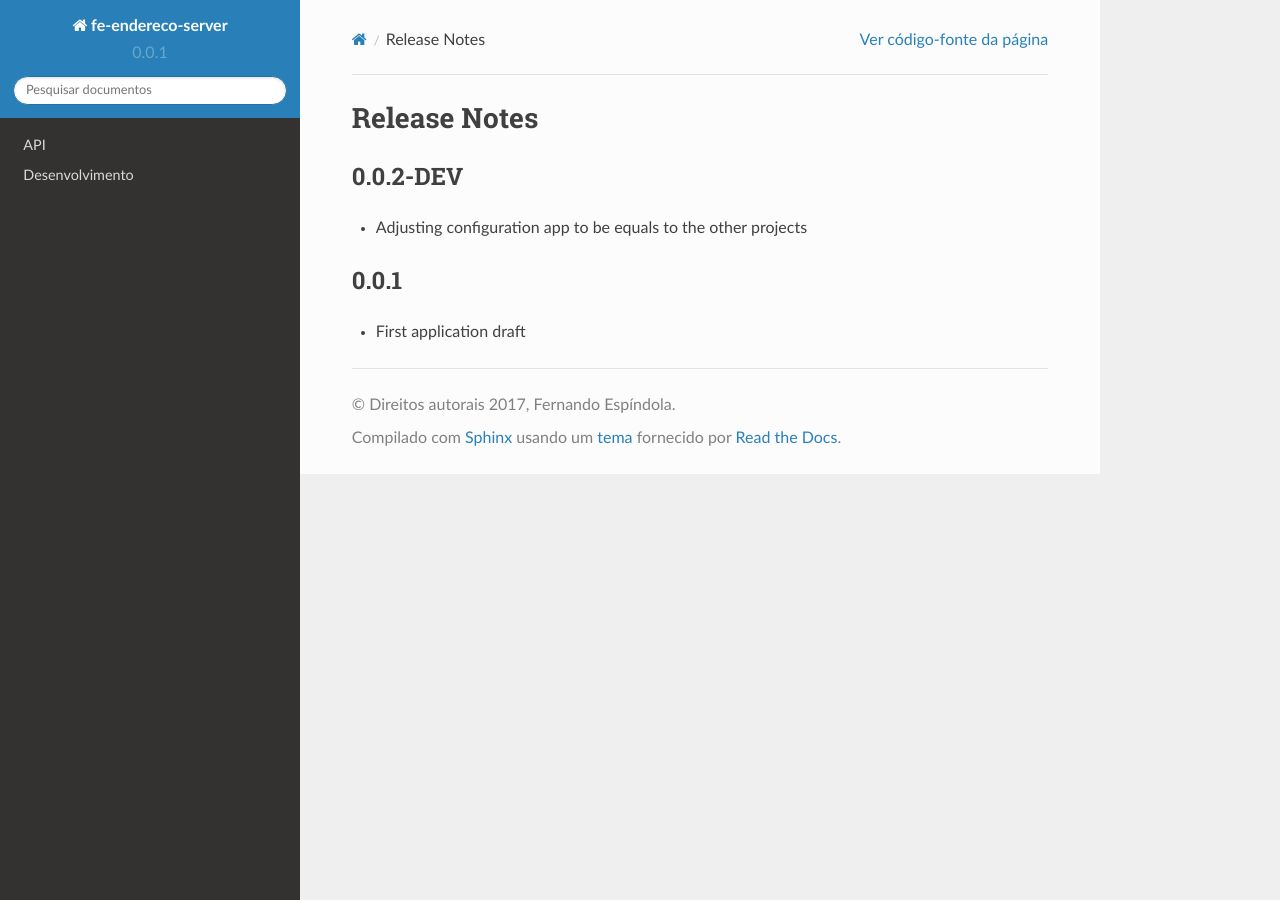
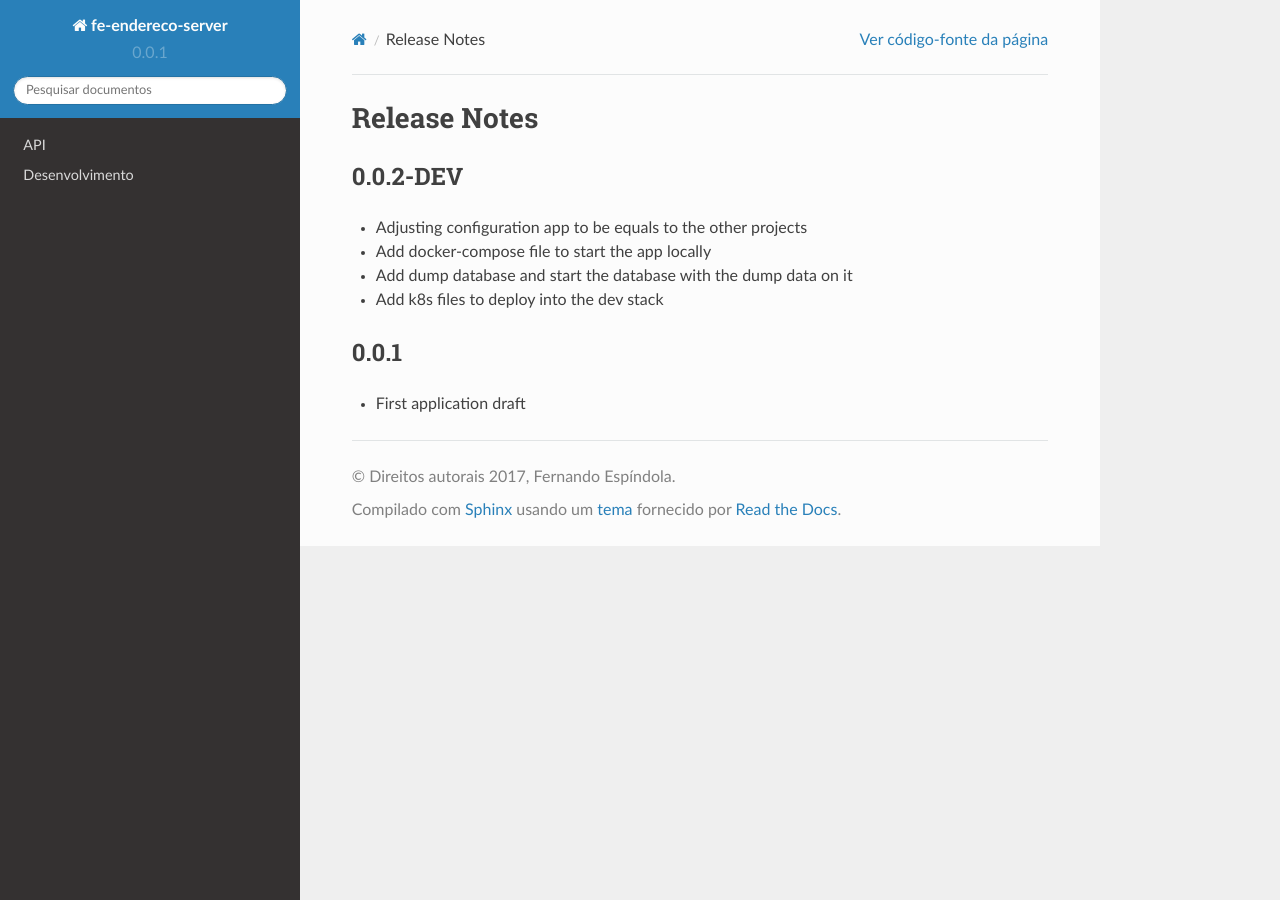
Before and after one commit to fernandoe/fe-endereco-server, a Sphinx documentation site: the page built from docs/release-notes.md, in a window 1280 px wide. Built offline with Sphinx 7.4.7 and the Read the Docs theme 2.0.0, drawn with Linux system fonts in a browser that asks for light colours.

Commit message:
Add k8s files to deploy into the dev stack

```diff
--- a/docs/release-notes.md
+++ b/docs/release-notes.md
@@ -1,8 +1,12 @@
 # Release Notes
+
 
 ## 0.0.2-DEV
 
 - Adjusting configuration app to be equals to the other projects
+- Add docker-compose file to start the app locally
+- Add dump database and start the database with the dump data on it
+- Add k8s files to deploy into the dev stack
 
 
 ## 0.0.1
```
Also changed, not shown: 7 other files.
